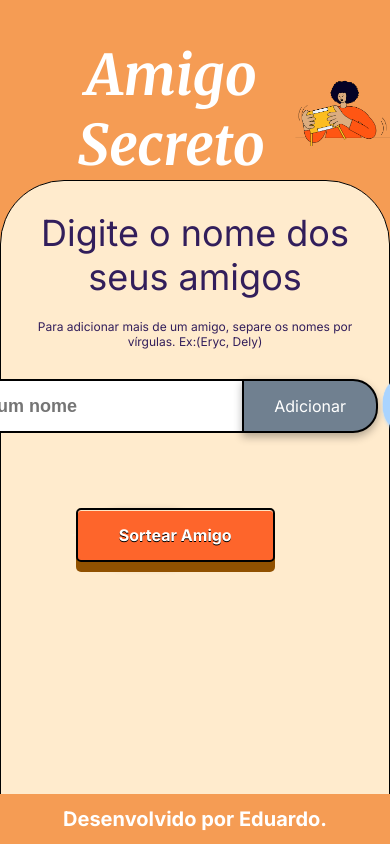
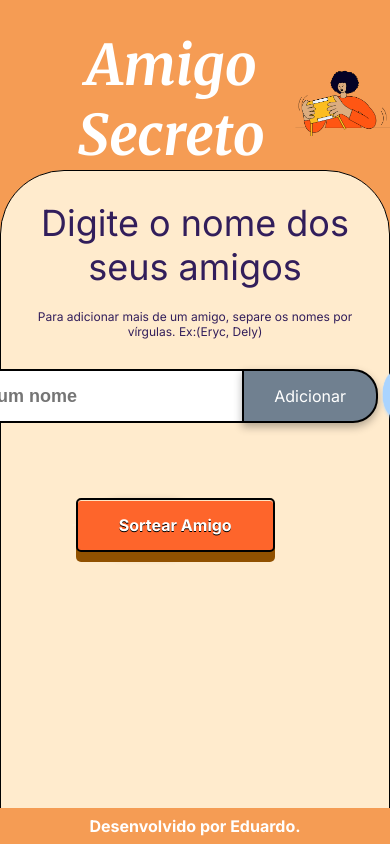
Before and after one commit to Eduardo-Marchi2025/Challenge-amigo-secreto, a plain HTML site: page challenge-amigo-secreto_pt-main/index.html in a window 390 px wide. Shown: the top 844 px of the page. Drawn offline with Linux system fonts and the light colour scheme.

Commit message:
Update style.css
Alterei medidas e posições das fontes e do rodapé, para o site ficar responsivo.

```diff
--- a/challenge-amigo-secreto_pt-main/style.css
+++ b/challenge-amigo-secreto_pt-main/style.css
@@ -48,7 +48,7 @@ body {
     display: flex;
     align-items: center;
     box-sizing: border-box;
-    padding: 40px 20% 0 20%;
+    padding: 30px 20% 0 20%;
     width: 100%;
     gap: 20px;
 }
@@ -309,12 +309,12 @@ ul {
 
 .rodape {
     position: fixed;
-    padding: 13px;
+    padding: 8px;
     color: var(--color-white);
     background: var(--color-orange-pastel2);
     text-align: center;
     font-family: "Inter", sans-serif;
-    font-size: 20px;
+    font-size: 16px;
     font-weight: 400;
     font-weight: bold;
     bottom: 0%;
```
